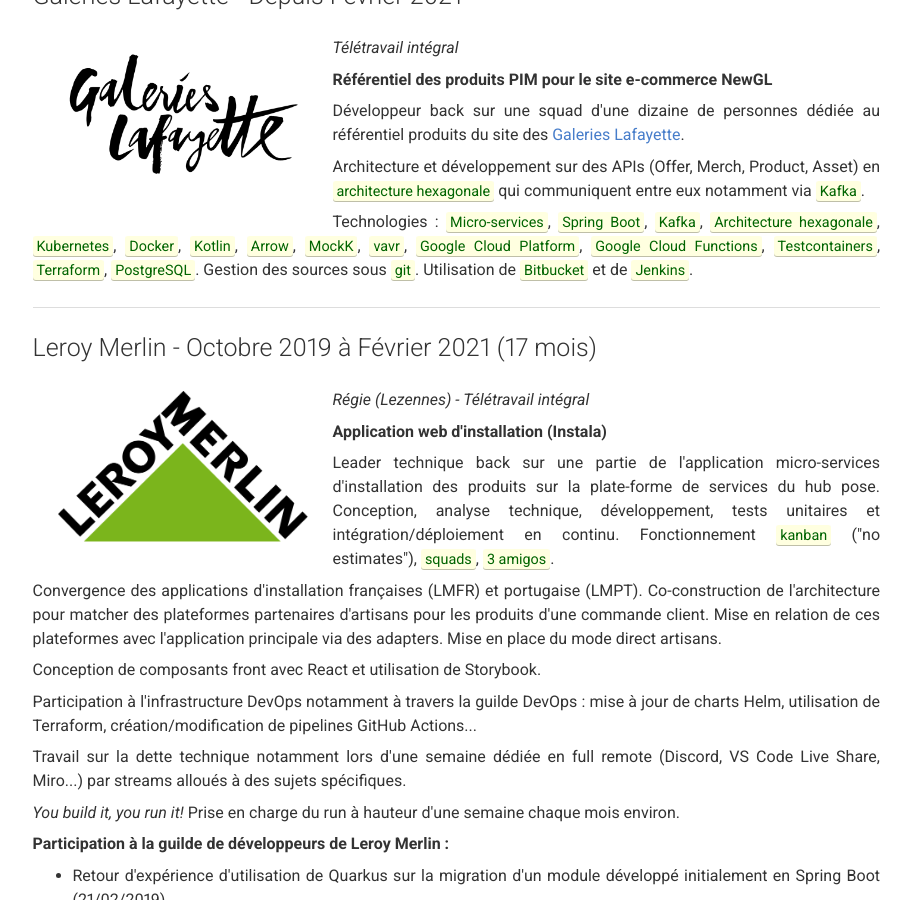
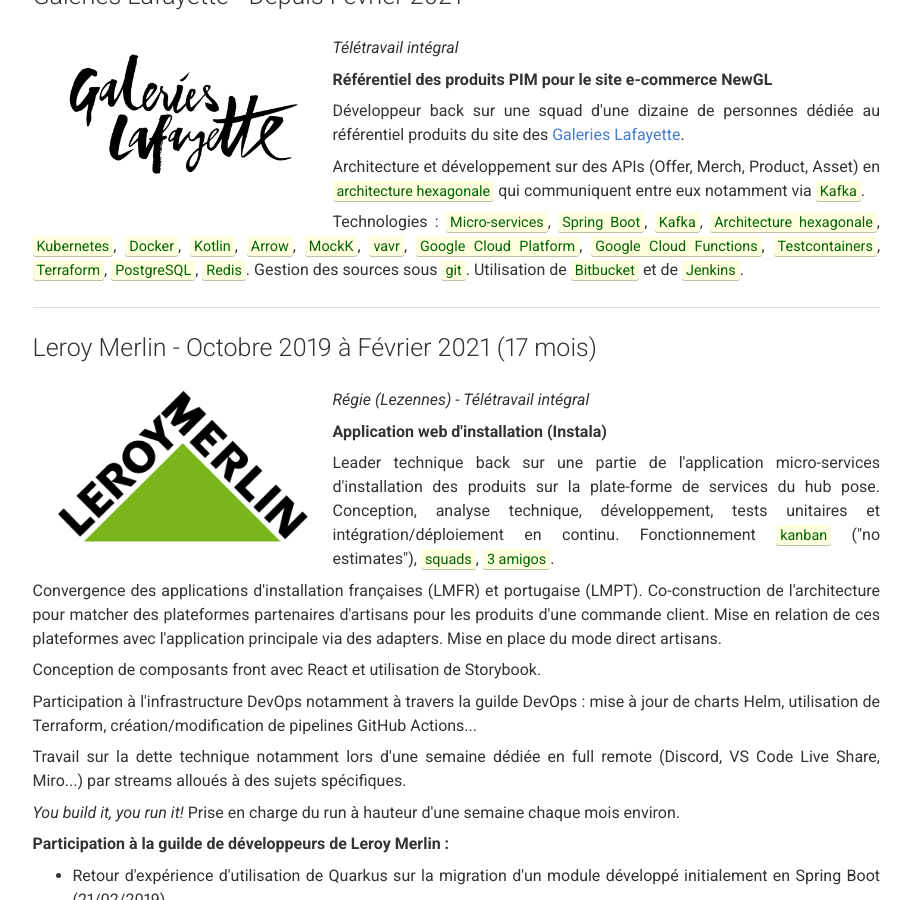
Before and after one commit to fdelbrayelle/fdelbrayelle.github.io, a Jekyll site: the page built from index.md, in a window 1280 px wide and 900 px high, scrolled down 2077 px. Shown: the whole window, without its empty margins (330-1241 px from the left). Built offline with Jekyll 4.4.1, drawn with Linux system fonts in a browser that asks for light colours; nearby versions of some CDN libraries.

Commit message:
chore: update

```diff
--- a/_config.yml
+++ b/_config.yml
@@ -154,7 +154,7 @@
           <p style="font-weight: bold;">Référentiel des produits PIM pour le site e-commerce NewGL</p>
           <p>Développeur back sur une squad d'une dizaine de personnes dédiée au référentiel produits du site des <a title="Galeries Lafayette" href="https://www.galerieslafayette.com/" target="_blank" rel="noreferrer noopener">Galeries Lafayette</a>.</p>
           <p>Architecture et développement sur des APIs (Offer, Merch, Product, Asset) en <mark>architecture hexagonale</mark> qui communiquent entre eux notamment via <mark>Kafka</mark>.</p>
-          <p>Technologies : <mark>Micro-services</mark>, <mark>Spring Boot</mark>, <mark>Kafka</mark>, <mark>Architecture hexagonale</mark>, <mark>Kubernetes</mark>, <mark>Docker</mark>, <mark>Kotlin</mark>, <mark>Arrow</mark>, <mark>MockK</mark>, <mark>vavr</mark>, <mark>Google Cloud Platform</mark>, <mark>Google Cloud Functions</mark>, <mark>Testcontainers</mark>, <mark>Terraform</mark>, <mark>PostgreSQL</mark>. Gestion des sources sous <mark>git</mark>. Utilisation de <mark>Bitbucket</mark> et de <mark>Jenkins</mark>.</p>
+          <p>Technologies : <mark>Micro-services</mark>, <mark>Spring Boot</mark>, <mark>Kafka</mark>, <mark>Architecture hexagonale</mark>, <mark>Kubernetes</mark>, <mark>Docker</mark>, <mark>Kotlin</mark>, <mark>Arrow</mark>, <mark>MockK</mark>, <mark>vavr</mark>, <mark>Google Cloud Platform</mark>, <mark>Google Cloud Functions</mark>, <mark>Testcontainers</mark>, <mark>Terraform</mark>, <mark>PostgreSQL</mark>, <mark>Redis</mark>. Gestion des sources sous <mark>git</mark>. Utilisation de <mark>Bitbucket</mark> et de <mark>Jenkins</mark>.</p>
           <hr style="margin: 25px 0; clear: left;" />
 
           <h4>Leroy Merlin - Octobre 2019 à Février 2021 (17 mois)</h4>
```
